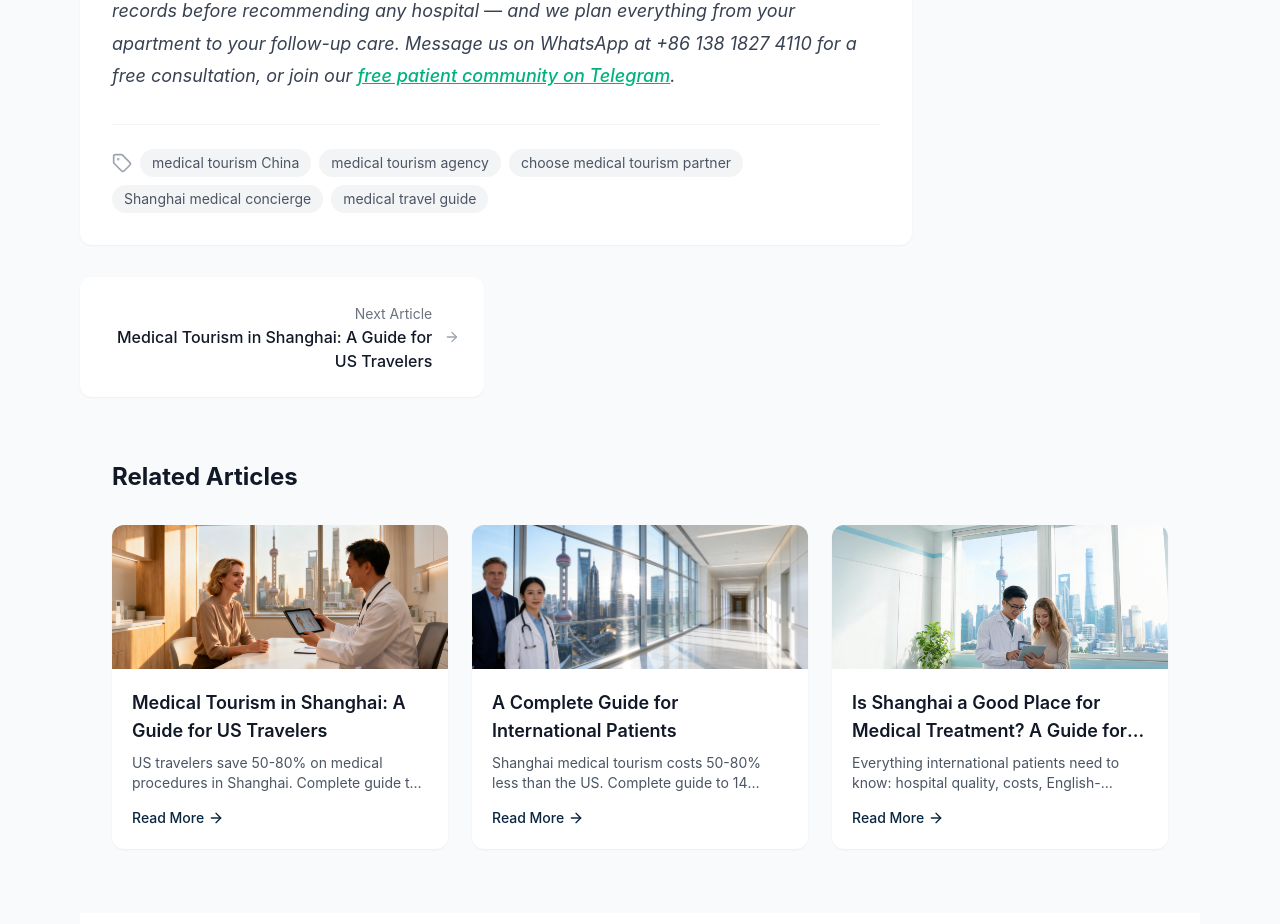
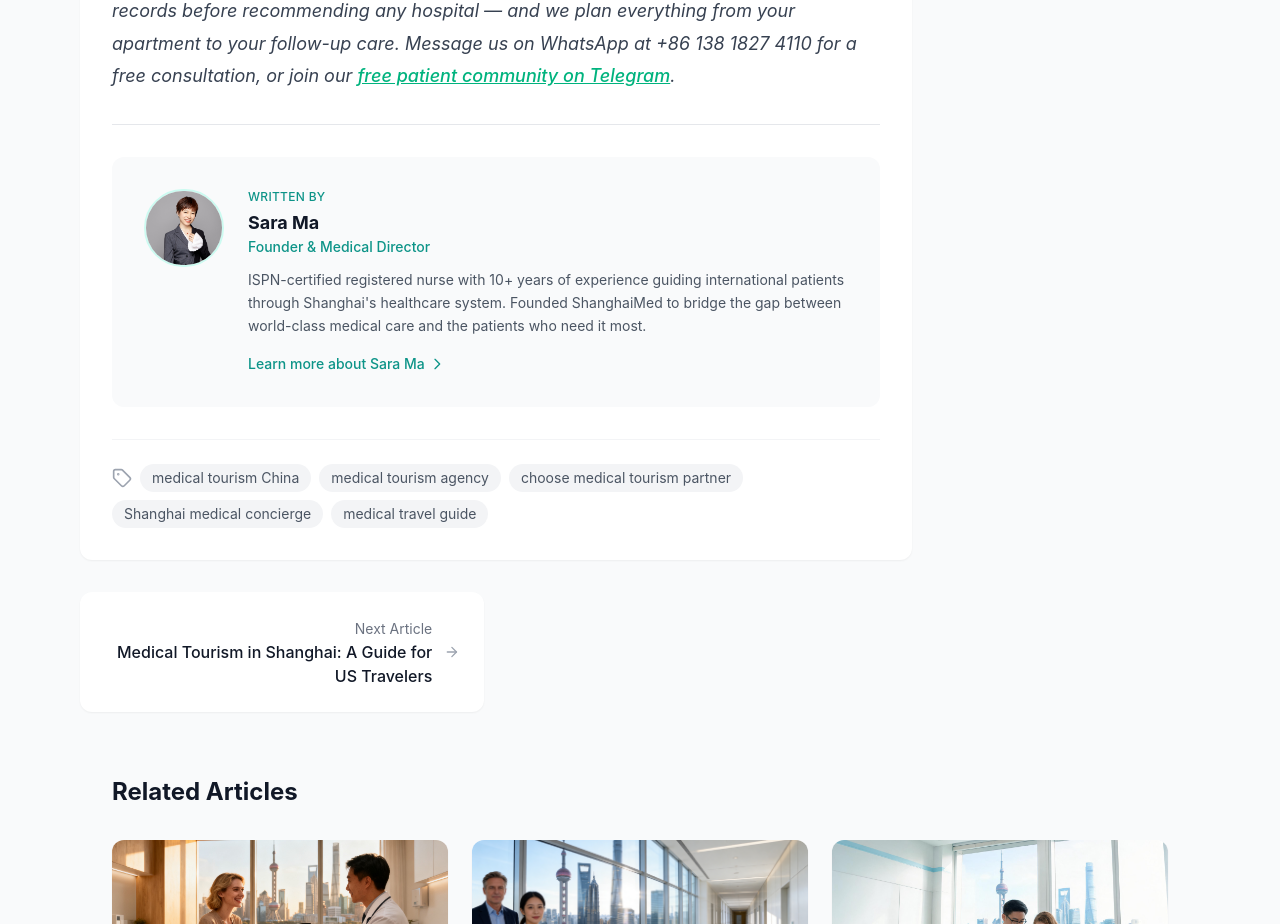
Before and after one commit to linglingsaiko/ShanghaiMed, a Next.js app: page /blog/how-to-choose-medical-tourism-partner-china in a window 1280 px wide. Shown: the part 4560-5484 px from the top of the page. Built offline with nearby package versions, Linux system fonts and the light colour scheme; no server answers.

Commit message:
feat: add AuthorBio component to blog articles

```diff
--- /dev/null
+++ b/components/sections/AuthorBio.tsx
@@ -0,0 +1,45 @@
+import Image from 'next/image'
+import Link from 'next/link'
+
+interface AuthorBioProps {
+  author?: string
+}
+
+export default function AuthorBio({ author }: AuthorBioProps) {
+  return (
+    <div className="mt-8 pt-8 border-t border-gray-200">
+      <div className="bg-gray-50 rounded-xl p-6 md:p-8">
+        <div className="flex flex-col md:flex-row items-start gap-6">
+          <div className="flex-shrink-0">
+            <Image
+              src="/images/sara-ma-headshot.jpg"
+              alt="Sara Ma"
+              width={80}
+              height={80}
+              className="rounded-full object-cover border-2 border-teal-100"
+            />
+          </div>
+          <div className="flex-1">
+            <p className="text-xs text-teal-600 font-medium uppercase tracking-wide mb-1">Written by</p>
+            <h3 className="text-lg font-bold text-gray-900">Sara Ma</h3>
+            <p className="text-sm text-teal-600 font-medium mb-3">Founder &amp; Medical Director</p>
+            <p className="text-sm text-gray-600 leading-relaxed">
+              ISPN-certified registered nurse with 10+ years of experience guiding international patients
+              through Shanghai&apos;s healthcare system. Founded ShanghaiMed to bridge the gap between
+              world-class medical care and the patients who need it most.
+            </p>
+            <Link
+              href="/founder"
+              className="inline-flex items-center mt-4 text-sm font-medium text-teal-600 hover:text-teal-700 transition-colors"
+            >
+              Learn more about Sara Ma
+              <svg className="w-4 h-4 ml-1" fill="none" stroke="currentColor" viewBox="0 0 24 24">
+                <path strokeLinecap="round" strokeLinejoin="round" strokeWidth={2} d="M9 5l7 7-7 7" />
+              </svg>
+            </Link>
+          </div>
+        </div>
+      </div>
+    </div>
+  )
+}
--- a/components/sections/BlogDetail.tsx
+++ b/components/sections/BlogDetail.tsx
@@ -5,6 +5,7 @@ import { ArrowLeft, ArrowRight, Calendar, User, Tag, Share2, Linkedin, Facebook,
 import type { BlogPost } from '@/lib/types'
 import { getNextPost, getPreviousPost, categories } from '@/lib/blog'
 import BlogCTA from './BlogCTA'
+import AuthorBio from './AuthorBio'
 import Link from 'next/link'
 import { useLanguage } from '@/contexts/LanguageContext'
 
@@ -184,6 +185,8 @@ export default function BlogDetail({ post }: BlogDetailProps) {
                 />
               </div>
 
+              <AuthorBio author={post.author} />
+
               {post.tags.length > 0 && (
                 <div className="mt-8 pt-6 border-t border-gray-100">
                   <div className="flex flex-wrap items-center gap-2">
```
